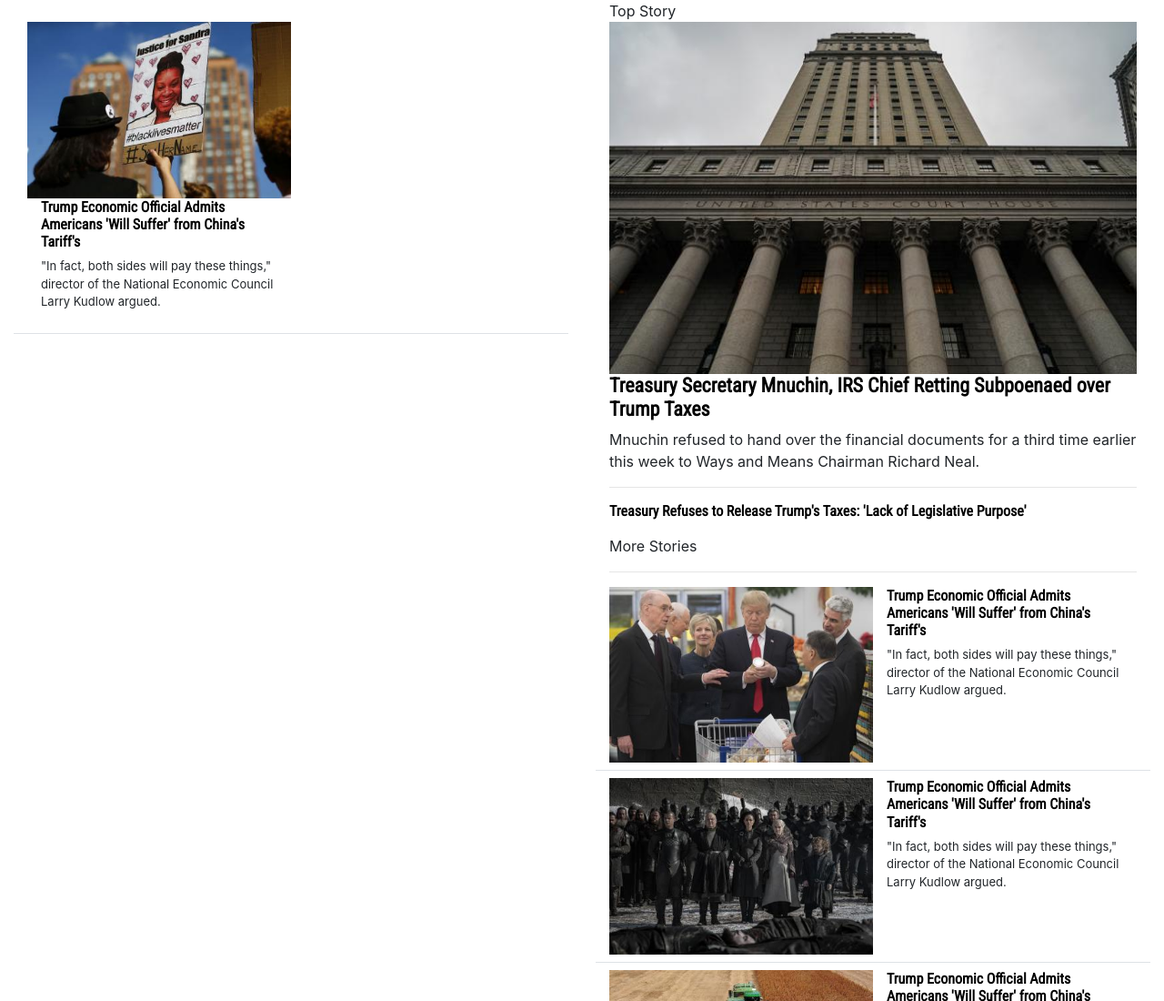
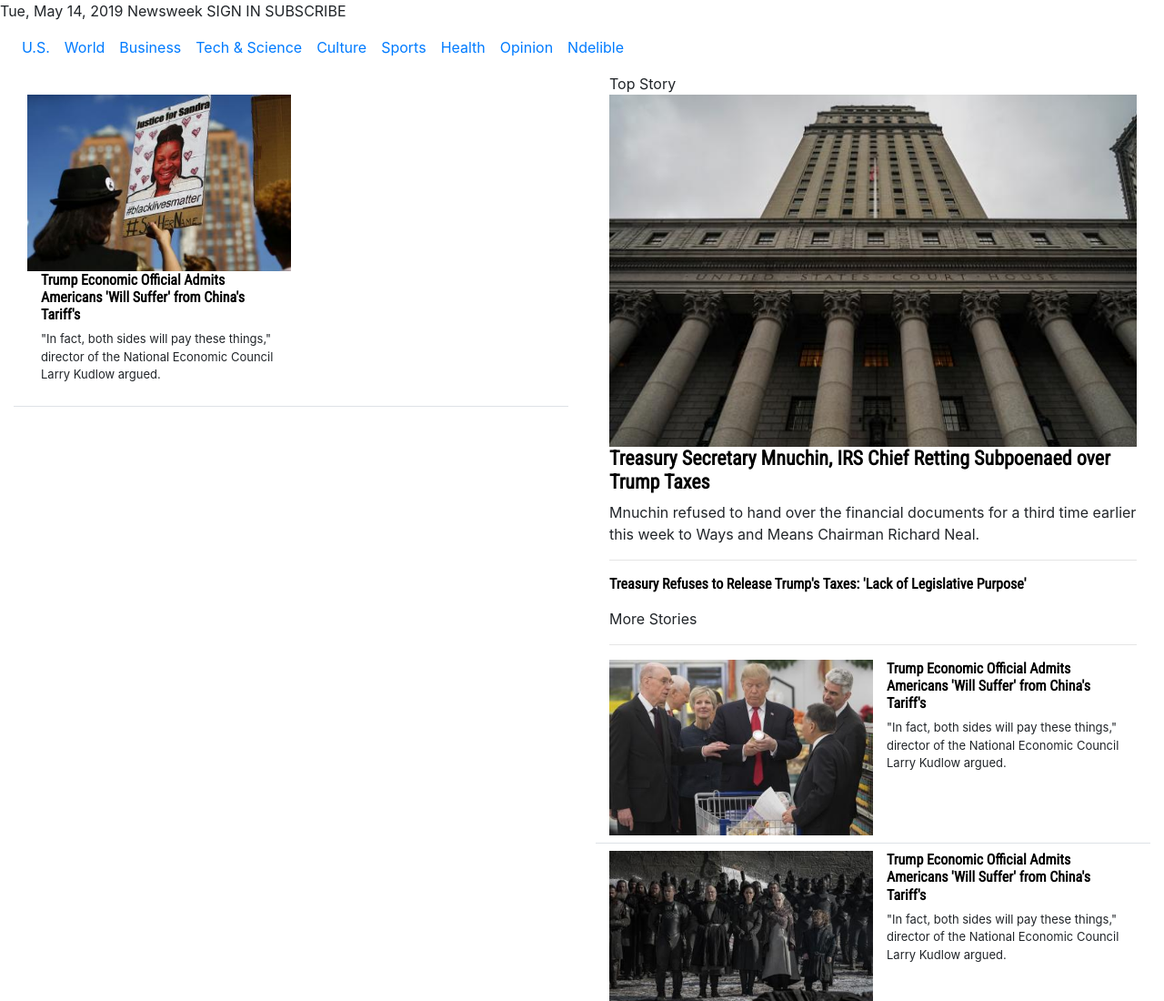
Before and after one commit to uche-inyama/NewsWeek, a website: page bootstrap/index.html in a window 1280 px wide. Shown: the top 1100 px of the page at 91% size. Drawn offline with nearby package versions, Linux system fonts and the light colour scheme.

Commit message:
responsive navigation bar

```diff
--- a/bootstrap/index.html
+++ b/bootstrap/index.html
@@ -13,7 +13,34 @@
 <body>
 
   <header>
-    <nav class=" d-lg-none navbar navbar-expand-md " style = "background-color: red;">
+
+    <div class= "d-none d-lg-block">
+      <div class="head-nav">
+        <div>
+          <a>Tue, May 14, 2019</a>
+          <a>Newsweek</a>
+          <a><span>SIGN IN</span> <span>SUBSCRIBE</span></a>
+        </div>
+      </div>
+
+      <nav class = "navbar navbar-expand-lg">
+        <section class = "collapse navbar-collapse" id="myToggleNav">
+          <div class="navbar-nav d-flex justify-content-md-end">
+            <a class = "nav-item nav-link" href="#">U.S.</a>
+            <a class = "nav-item nav-link" href="#">World</a>
+            <a class = "nav-item nav-link" href="#">Business</a>
+            <a class = "nav-item nav-link" href="#">Tech & Science</a>
+            <a class = "nav-item nav-link" href="#">Culture</a>
+            <a class = "nav-item nav-link" href="#">Sports</a>
+            <a class = "nav-item nav-link" href="#">Health</a>
+            <a class = "nav-item nav-link" href="#">Opinion</a>
+            <a class = "nav-item nav-link" href="#">Ndelible</a>
+          </div>
+        </section>
+      <nav>
+
+    </div>
+    <nav class="d-lg-none navbar navbar-expand-md " style = "background-color: red;">
       <div class="container-fluid">
 
          <a class = "navbar-brand"  href="#">NewsWeek</a>
@@ -135,7 +162,7 @@
     </div>
 
 
-    <div class="col-md order-md-1 mt-4">
+    <div class="col-md order-md-1 mt-4 d-none d-md-block">
       <section class = "col-12 d-flex flex-column mb-2 pb-2 border-bottom">
        <div class = "px-0 col-6">
          <img class = "img-fluid" src="./images/Editors-pick/sandra-bland-death-suicide-investigation.jpg">
```
